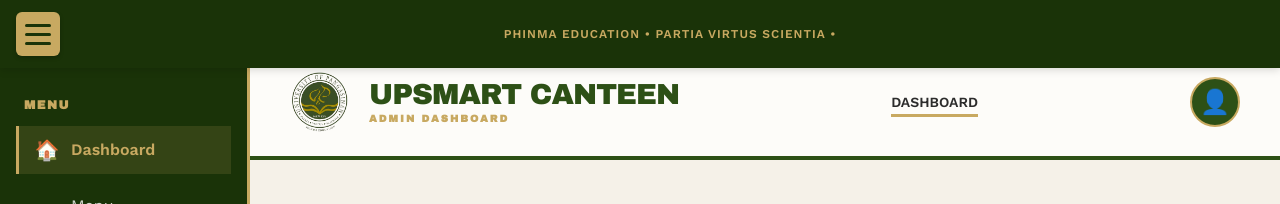
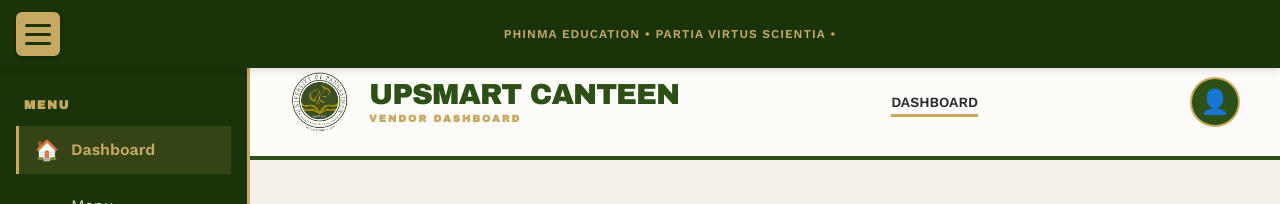
Before and after one commit to G4bito/upsmart-canteen-admin, a Vue app: page / in a window 1280 px wide. Shown: the top 204 px of the page. Built offline with nearby package versions, Linux system fonts and the light colour scheme.

Commit message:
fix title

```diff
--- a/src/components/Header.vue
+++ b/src/components/Header.vue
@@ -5,7 +5,7 @@
         <img src="/images/UPANGLOGO.png" alt="PHINMA UPang Logo" class="seal-logo" />
         <div class="brand">
           UPSMART CANTEEN
-          <span>ADMIN DASHBOARD</span>
+          <span>VENDOR DASHBOARD</span>
         </div>
       </div>
 
```
